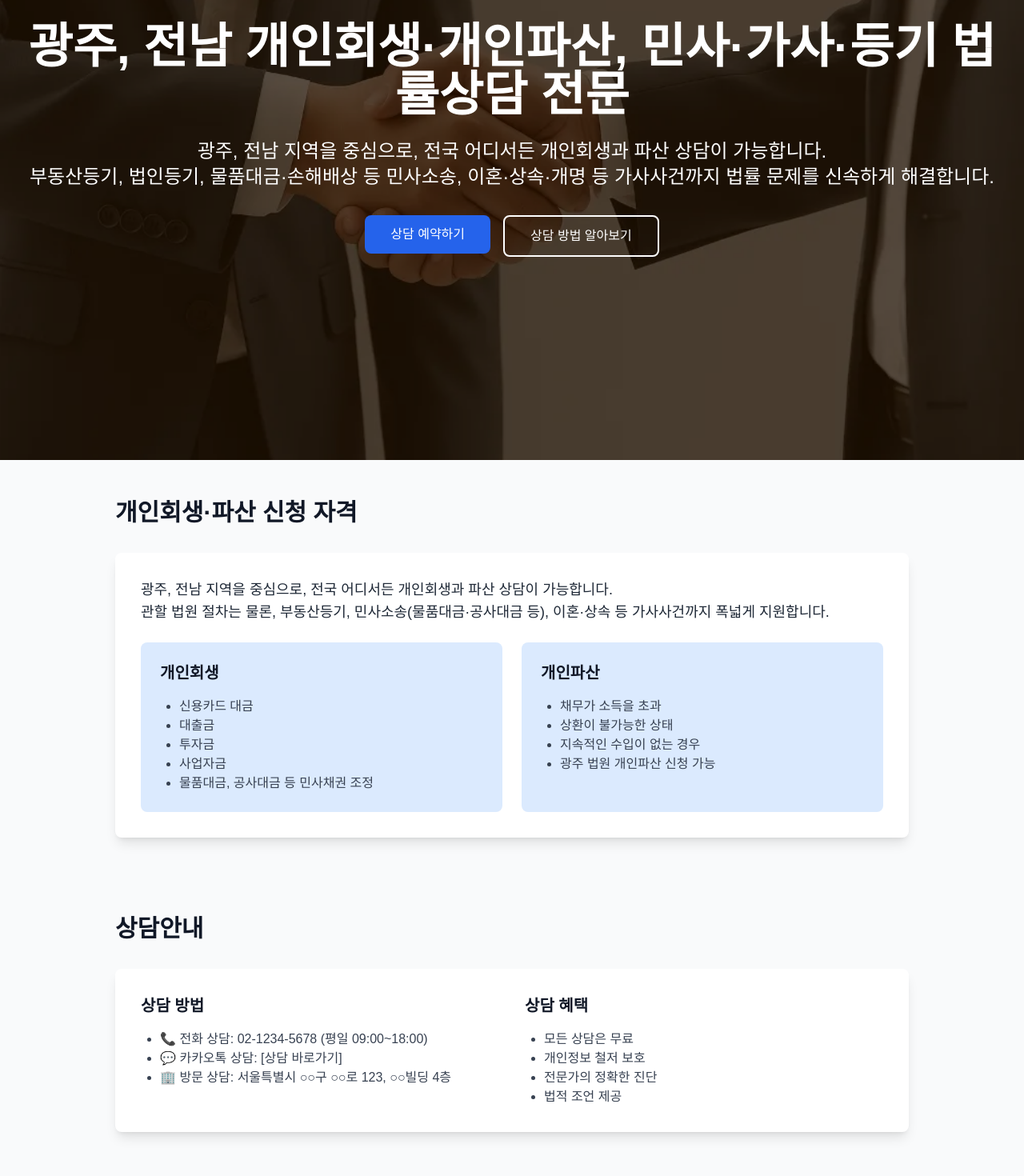
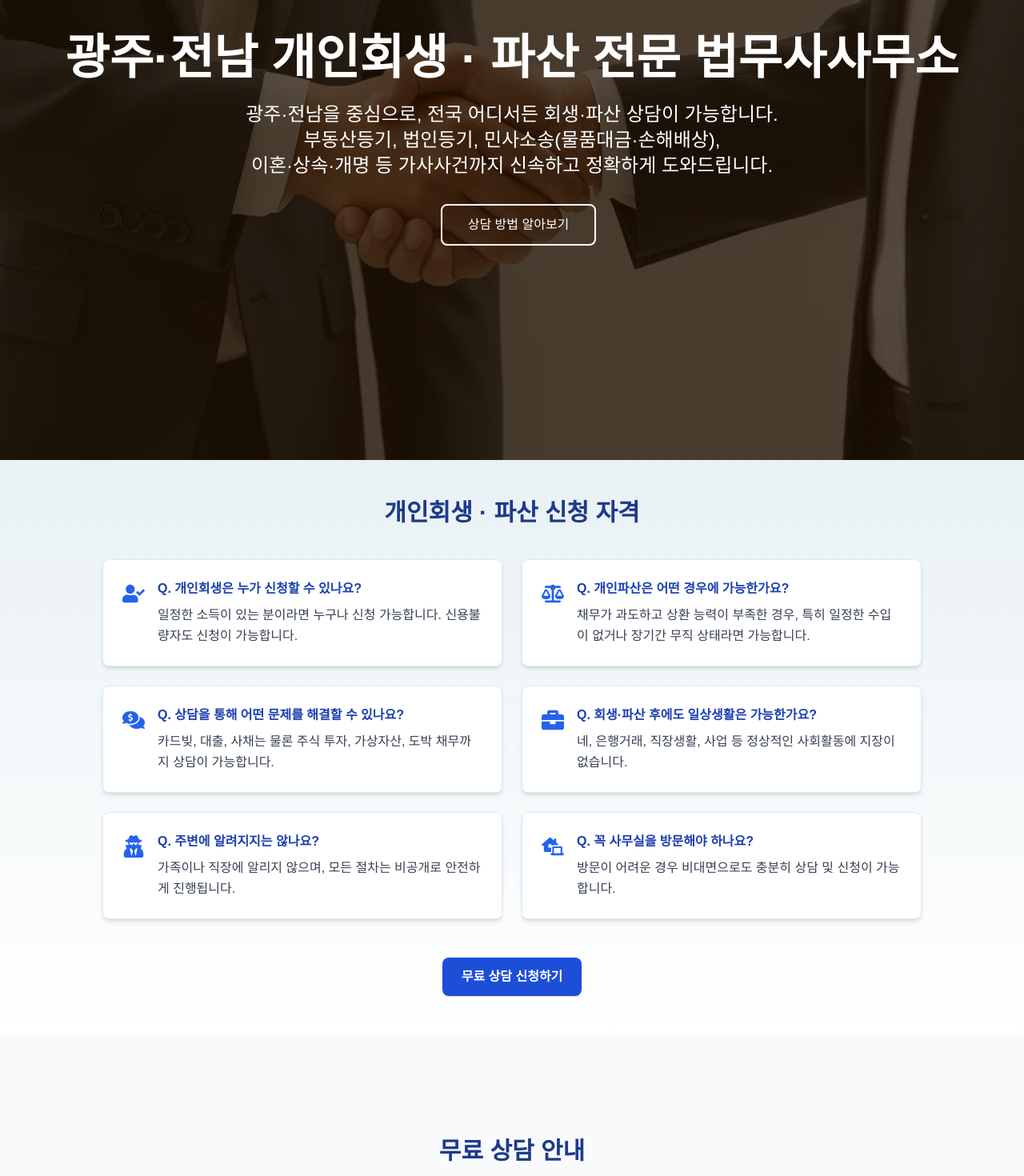
Before and after one commit to imyourjack/trustlaw-ui, a Next.js app: page / in a window 1280 px wide. Shown: the part 340-1810 px from the top of the page at 80% size. Built offline with nearby package versions, Linux system fonts and the light colour scheme.

Commit message:
feat: 회생/파산 신청자격, 상담안내  메뉴 업그래이드, page.tsx에서 모든 메뉴 배경 넣을 수 있게 수정

```diff
--- a/package.json
+++ b/package.json
@@ -18,6 +18,7 @@
     "react": "^19.0.0",
     "react-dom": "^19.0.0",
     "react-hook-form": "^7.56.4",
+    "react-icons": "^5.5.0",
     "zod": "^3.25.30"
   },
   "devDependencies": {
--- a/src/app/globals.css
+++ b/src/app/globals.css
@@ -14,6 +14,10 @@
   }
 }
 
+html {
+  scroll-behavior: smooth;
+}
+
 body {
   background: var(--background);
   color: var(--foreground);
--- a/src/app/page.tsx
+++ b/src/app/page.tsx
@@ -47,13 +47,14 @@ export default function Home() {
       <Header activeSection={activeSection} />
       <main className="w-full px-0 py-0">
         <HomeSection />
-      </main>
-      <main className="max-w-screen-lg mx-auto px-4 py-12 space-y-24">
         <QualificationSection />
         <ConsultSection />
         <FaqSection />
         <LocationSection />
       </main>
+      {/* <main className="max-w-screen-lg mx-auto px-4 py-12 space-y-24">
+
+      </main> */}
     </div>
   )
 }
--- a/src/components/sections/ConsultSection.tsx
+++ b/src/components/sections/ConsultSection.tsx
@@ -1,28 +1,43 @@
 export default function ConsultSection() {
-    return (
-      <section id="consult" className="scroll-mt-32 mb-20">
-        <h2 className="text-3xl font-bold mb-8">상담안내</h2>
-        <div className="bg-white rounded-lg shadow-lg p-8">
+  return (
+    <section id="consult" className="scroll-mt-32 mb-20 py-12 bg-[#f8fafc]">
+      <div className="container mx-auto px-4">
+        <h2 className="text-3xl font-bold mb-8 text-center text-blue-900">
+          무료 상담 안내
+        </h2>
+
+        <div className="bg-white rounded-lg shadow-lg p-8 max-w-5xl mx-auto">
           <div className="grid md:grid-cols-2 gap-8">
+            {/* 상담 방법 */}
             <div>
-              <h3 className="text-xl font-semibold mb-4">상담 방법</h3>
-              <ul className="list-disc pl-6 text-gray-700">
-                <li>📞 전화 상담: 02-1234-5678 (평일 09:00~18:00)</li>
-                <li>💬 카카오톡 상담: [상담 바로가기]</li>
-                <li>🏢 방문 상담: 서울특별시 ○○구 ○○로 123, ○○빌딩 4층</li>
+              <h3 className="text-xl font-semibold mb-4 text-blue-700">상담 방법</h3>
+              <ul className="space-y-3 text-gray-700 leading-relaxed">
+                <li>
+                  <strong>전화 상담</strong>: <a href="tel:0622242227" className="text-blue-600 hover:underline">062-224-2227</a>
+                </li>
+                <li>
+                  <strong>방문 상담</strong>:
+                  <br />
+                  광주 동구 동명로 110 법조타운 4층 404호
+                  <br className="hidden md:block" />
+                  (지번: 광주 동구 지산동 715-2)
+                </li>
               </ul>
             </div>
+
+            {/* 상담 혜택 */}
             <div>
-              <h3 className="text-xl font-semibold mb-4">상담 혜택</h3>
-              <ul className="list-disc pl-6 text-gray-700">
-                <li>모든 상담은 무료</li>
-                <li>개인정보 철저 보호</li>
-                <li>전문가의 정확한 진단</li>
-                <li>법적 조언 제공</li>
+              <h3 className="text-xl font-semibold mb-4 text-blue-700">상담 혜택</h3>
+              <ul className="space-y-3 text-gray-700 leading-relaxed">
+                <li>✔️ 모든 상담은 <strong>무료</strong>입니다</li>
+                <li>✔️ <strong>개인정보는 철저히 보호</strong>됩니다</li>
+                <li>✔️ <strong>전문 법무사의 정확한 진단</strong> 제공</li>
+                <li>✔️ <strong>실질적인 법적 조언</strong>까지 함께 안내</li>
               </ul>
             </div>
           </div>
         </div>
-      </section>
-    )
-  }
+      </div>
+    </section>
+  )
+}
--- a/src/components/sections/Header.tsx
+++ b/src/components/sections/Header.tsx
@@ -22,7 +22,7 @@ export default function Header({ activeSection }: Props) {
           const headerHeight = header?.offsetHeight || 0;
 
           window.scrollTo({
-              top: el.offsetTop - headerHeight - 20,
+              top: el.offsetTop - headerHeight, // 60px 더 아래로 스크롤
               behavior: 'smooth'
           });
       }
--- a/src/components/sections/HomeSection.tsx
+++ b/src/components/sections/HomeSection.tsx
@@ -1,5 +1,5 @@
-import React from 'react';
-import Image from 'next/image';
+import React from 'react'
+import Image from 'next/image'
 
 export default function HomeSection() {
   return (
@@ -15,23 +15,28 @@ export default function HomeSection() {
         />
         <div className="absolute inset-0 bg-black opacity-50"></div>
       </div>
+
       <div className="relative w-full text-white text-center px-4">
-        <h1 className="text-5xl md:text-6xl font-bold mb-6">
-          광주, 전남 개인회생·개인파산, 민사·가사·등기 법률상담 전문
+        <h1 className="text-5xl md:text-6xl font-bold mb-6 leading-tight">
+          광주·전남 개인회생 · 파산 전문 법무사사무소
         </h1>
-        <p className="text-xl md:text-2xl mb-8">
-          광주, 전남 지역을 중심으로, 전국 어디서든 개인회생과 파산 상담이 가능합니다. <br />
-          부동산등기, 법인등기, 물품대금·손해배상 등 민사소송, 이혼·상속·개명 등 가사사건까지
-          법률 문제를 신속하게 해결합니다.
+
+        <p className="text-xl md:text-2xl mb-8 leading-relaxed">
+          광주·전남을 중심으로, 전국 어디서든 회생·파산 상담이 가능합니다. <br />
+          부동산등기, 법인등기, 민사소송(물품대금·손해배상),<br className="hidden md:block" />
+          이혼·상속·개명 등 가사사건까지 신속하고 정확하게 도와드립니다.
         </p>
-        <div className="flex justify-center gap-4">
+
+        <div className="flex justify-center gap-4 flex-wrap">
           <a href="tel:0212345678">
-            <button className="px-8 py-3 bg-blue-600 text-white rounded-lg hover:bg-blue-700 transition-colors">
+            {/* <button className="px-8 py-3 bg-blue-600 text-white rounded-lg hover:bg-blue-700 transition-colors">
               상담 예약하기
-            </button>
+            </button> */}
           </a>
           <button
-            onClick={() => document.getElementById('consult')?.scrollIntoView({ behavior: 'smooth' })}
+            onClick={() =>
+              document.getElementById('consult')?.scrollIntoView({ behavior: 'smooth' })
+            }
             className="px-8 py-3 border-2 border-white text-white rounded-lg hover:bg-white hover:text-blue-600 transition-colors"
           >
             상담 방법 알아보기
--- a/src/components/sections/QualificationSection.tsx
+++ b/src/components/sections/QualificationSection.tsx
@@ -1,32 +1,68 @@
+import { FaUserCheck, FaBalanceScale, FaCommentsDollar, FaBriefcase, FaUserSecret, FaLaptopHouse } from 'react-icons/fa'
+import Link from 'next/link'
+
 export default function QualificationSection() {
+  const qaList = [
+    {
+      icon: <FaUserCheck size={28} className="text-blue-600" />,
+      q: 'Q. 개인회생은 누가 신청할 수 있나요?',
+      a: '일정한 소득이 있는 분이라면 누구나 신청 가능합니다. 신용불량자도 신청이 가능합니다.',
+    },
+    {
+      icon: <FaBalanceScale size={28} className="text-blue-600" />,
+      q: 'Q. 개인파산은 어떤 경우에 가능한가요?',
+      a: '채무가 과도하고 상환 능력이 부족한 경우, 특히 일정한 수입이 없거나 장기간 무직 상태라면 가능합니다.',
+    },
+    {
+      icon: <FaCommentsDollar size={28} className="text-blue-600" />,
+      q: 'Q. 상담을 통해 어떤 문제를 해결할 수 있나요?',
+      a: '카드빚, 대출, 사채는 물론 주식 투자, 가상자산, 도박 채무까지 상담이 가능합니다.',
+    },
+    {
+      icon: <FaBriefcase size={28} className="text-blue-600" />,
+      q: 'Q. 회생·파산 후에도 일상생활은 가능한가요?',
+      a: '네, 은행거래, 직장생활, 사업 등 정상적인 사회활동에 지장이 없습니다.',
+    },
+    {
+      icon: <FaUserSecret size={28} className="text-blue-600" />,
+      q: 'Q. 주변에 알려지지는 않나요?',
+      a: '가족이나 직장에 알리지 않으며, 모든 절차는 비공개로 안전하게 진행됩니다.',
+    },
+    {
+      icon: <FaLaptopHouse size={28} className="text-blue-600" />,
+      q: 'Q. 꼭 사무실을 방문해야 하나요?',
+      a: '방문이 어려운 경우 비대면으로도 충분히 상담 및 신청이 가능합니다.',
+    },
+  ]
+
   return (
-    <section id="qualification" className="scroll-mt-32 mb-20">
-      <h2 className="text-3xl font-bold mb-8">개인회생·파산 신청 자격</h2>
-      <div className="bg-white rounded-lg shadow-lg p-8">
-      <p className="text-lg text-gray-800 mb-6">
-        광주, 전남 지역을 중심으로, 전국 어디서든 개인회생과 파산 상담이 가능합니다. <br />
-        관할 법원 절차는 물론, 부동산등기, 민사소송(물품대금·공사대금 등), 이혼·상속 등 가사사건까지 폭넓게 지원합니다.
-      </p>
-        <div className="grid md:grid-cols-2 gap-6">
-          <div className="bg-blue-100 rounded-lg p-6">
-            <h3 className="text-xl font-semibold mb-4">개인회생</h3>
-            <ul className="list-disc pl-6 text-gray-700">
-              <li>신용카드 대금</li>
-              <li>대출금</li>
-              <li>투자금</li>
-              <li>사업자금</li>
-              <li>물품대금, 공사대금 등 민사채권 조정</li>
-            </ul>
-          </div>
-          <div className="bg-blue-100 rounded-lg p-6">
-            <h3 className="text-xl font-semibold mb-4">개인파산</h3>
-            <ul className="list-disc pl-6 text-gray-700">
-              <li>채무가 소득을 초과</li>
-              <li>상환이 불가능한 상태</li>
-              <li>지속적인 수입이 없는 경우</li>
-              <li>광주 법원 개인파산 신청 가능</li>
-            </ul>
-          </div>
+    <section id="qualification" className="scroll-mt-32 mb-20 py-12 bg-gradient-to-b from-[#e9f1f4] to-white">
+      <div className="container mx-auto px-4">
+        <h2 className="text-3xl font-bold mb-10 text-center text-blue-900">
+          개인회생 · 파산 신청 자격
+        </h2>
+
+        <div className="grid md:grid-cols-2 gap-6 max-w-5xl mx-auto mb-12">
+          {qaList.map((item, index) => (
+            <div
+              key={index}
+              className="bg-white border border-blue-100 rounded-lg p-6 shadow-md flex gap-4"
+            >
+              <div className="mt-1">{item.icon}</div>
+              <div>
+                <p className="text-blue-800 font-semibold mb-2">{item.q}</p>
+                <p className="text-gray-700 leading-relaxed">{item.a}</p>
+              </div>
+            </div>
+          ))}
+        </div>
+
+        <div className="text-center">
+          <Link href="#consult">
+            <button className="bg-blue-700 hover:bg-blue-800 text-white font-semibold px-6 py-3 rounded-lg shadow transition">
+              무료 상담 신청하기
+            </button>
+          </Link>
         </div>
       </div>
     </section>
```
Also changed, not shown: 2 other files (tests, documents, lock files or other folders).
